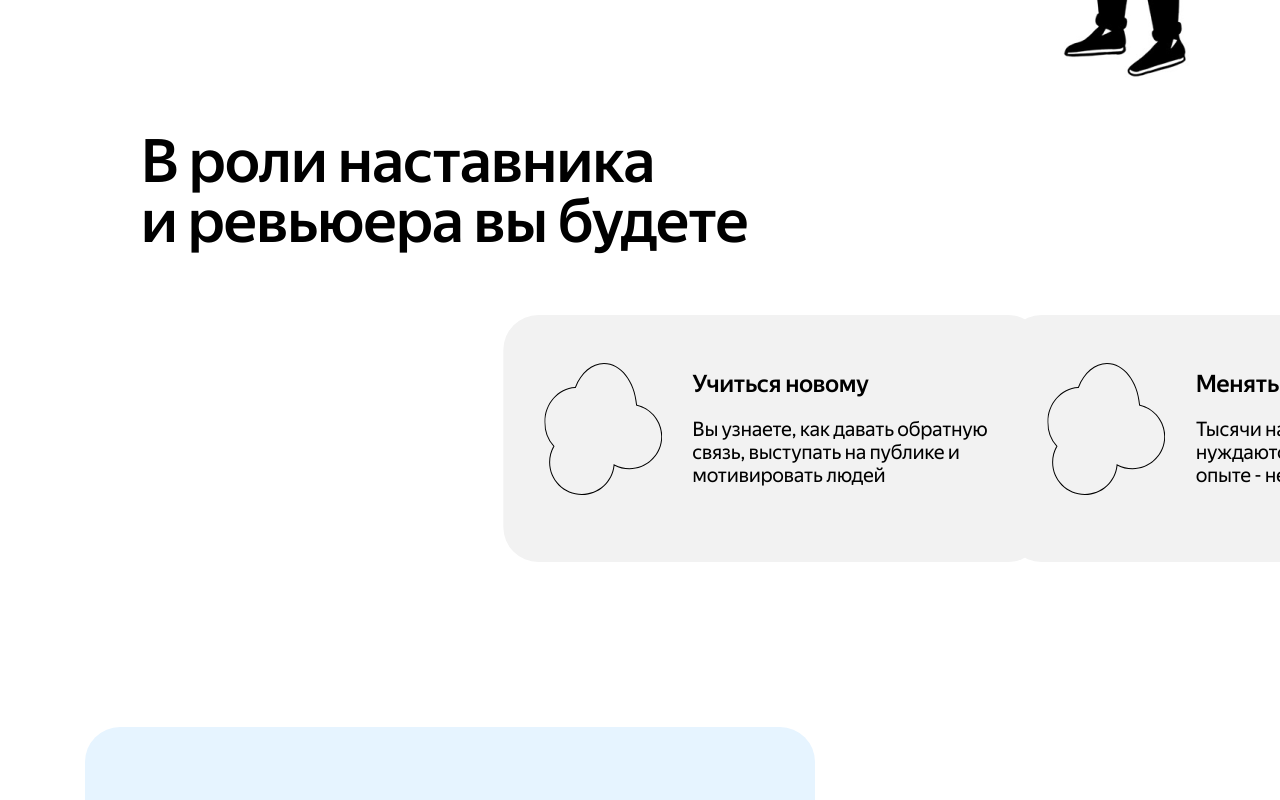
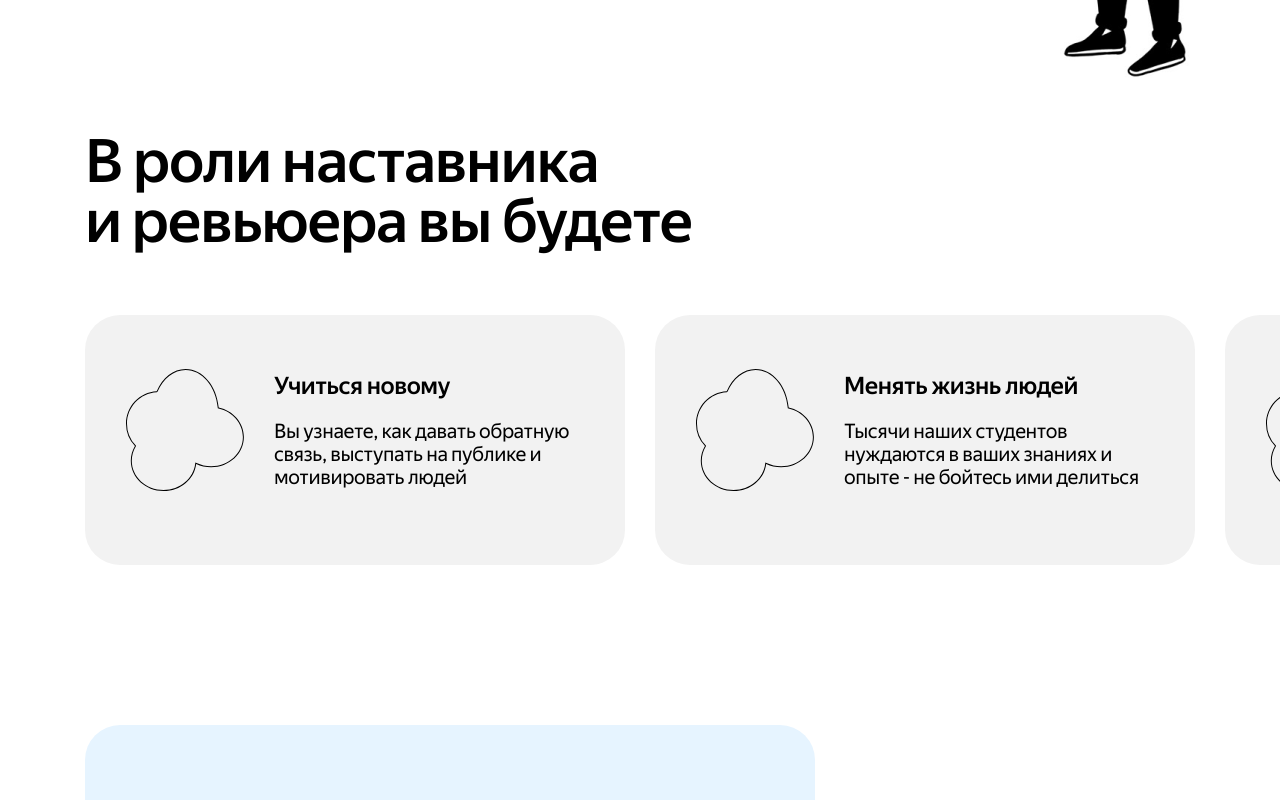
Before and after one commit to Andryuha-Nikolaev/hr-landing-page, a React (Create React App) app: page / in a window 1280 px wide. Shown: the part 1620-2420 px from the top of the page. Built offline with nearby package versions, Linux system fonts and the light colour scheme.

Commit message:
refactor: roles

```diff
--- a/src/components/Roles/Roles.css
+++ b/src/components/Roles/Roles.css
@@ -1,10 +1,27 @@
 .roles {
   /* padding: 70px 0 0 0; */
   margin: 0 auto;
-  /* max-width: 1110px; */
+  /* padding: 0 20px; */
+  /* margin-left: auto; */
+  /* max-width: 1275px; */
+
+  /* padding-left: 12%; */
+  padding: 0 20px;
+  /* margin-left: 20px;
+  margin-right: 20px; */
+  overflow: hidden;
+}
+
+.roles__contant {
+  margin: 0 auto;
+  margin-left: auto;
+  max-width: 1110px;
+  /* padding: 0 20px;
+  box-sizing: border-box; */
 }
 
 .roles__title {
+  /* max-width: 1110px; */
   font-style: normal;
   font-weight: 500;
   font-size: 60px;
@@ -13,12 +30,19 @@
   color: var(--color-text-primary);
   max-width: 770px;
   margin-bottom: 64px;
-  padding-left: 11%;
+  /* padding-left: 11%; */
   box-sizing: border-box;
 }
 
 .roles__container {
   display: none;
+}
+
+.roles__slide {
+  /* background-color: aqua; */
+  /* width: 540px; */
+  /* width: 200px; */
+  /* background-color: aqua; */
 }
 
 .role {
@@ -28,8 +52,9 @@
   padding: 55px 30px 75px 41px;
   background: var(--color-block-bg-secondary);
   border-radius: 35px;
-  width: 540px;
-  height: 247px;
+  /* width: 540px; */
+  /* width: 90%; */
+  height: 250px;
 }
 
 .role__title {
@@ -64,16 +89,41 @@
 
 .role__img {
   width: 118px;
-  height: 132px;
+  /* height: 132px; */
   margin-right: 30px;
 }
 
 .roles__slider {
+  /* margin: 0 auto; */
+  /* margin-left: auto; */
   width: 100%;
-  height: 252px;
+  /* height: 252px; */
+  overflow: visible;
+  /* max-width: 1110px; */
+  /* padding: 0 60px; */
 }
 
-@media screen and (min-width: 320px) and (max-width: 576px) {
+@media screen and (max-width: 1279px) {
+  .roles__slider {
+    /* margin: 0 auto; */
+    /* margin-left: auto; */
+    /* width: 100%;
+    height: 252px;
+    overflow: visible; */
+    /* max-width: 1110px; */
+    padding: 0 70px;
+  }
+  .role__img {
+    width: 70px;
+    /* height: 132px; */
+    margin-right: 10px;
+  }
+  .role {
+    height: 210px;
+  }
+}
+
+@media screen and (max-width: 1023px) {
   .roles {
     /* padding: 30px 0 0 0; */
     margin: 0 auto;
@@ -85,8 +135,8 @@
     line-height: 38px;
     max-width: 770px;
     margin-bottom: 25px;
-    padding-left: 20px;
-    padding-right: 20px;
+    /* padding-left: 20px;
+    padding-right: 20px; */
   }
 
   .roles__container {
@@ -104,7 +154,8 @@
     padding: 20px 30px;
     background: var(--color-block-bg-secondary);
     border-radius: 35px;
-    width: 335px;
+    /* width: 335px; */
+    width: 100%;
     height: 130px;
     margin-bottom: 15px;
   }
@@ -122,7 +173,7 @@
   .role__subtitle {
     font-size: 16px;
     line-height: 19px;
-    max-width: 275px;
+    max-width: 100%;
   }
 
   .role__wrap {
--- a/src/components/Roles/Roles.js
+++ b/src/components/Roles/Roles.js
@@ -8,21 +8,23 @@ import "./Roles.css";
 function Roles() {
   return (
     <section className="roles">
+      <div className="roles__contant">
         <h2 className="roles__title">
           В роли наставника и&nbsp;ревьюера&nbsp;вы&nbsp;будете
         </h2>
 
         <Swiper
           direction={"horizontal"}
-        slidesPerView={3}
-        spaceBetween={230}
-        centeredSlides={true}
+          slidesPerView={2}
+          // slidesPerView={"auto"}
+          spaceBetween={30}
+          centeredSlides={false}
           mousewheel={true}
           modules={[Mousewheel]}
           className="roles__slider"
         >
-        <ul>
-          <SwiperSlide>
+          {/* <ul> */}
+          <SwiperSlide className="roles__slide">
             <li className="role">
               <img className="role__img" src={images.cloud} alt="облако" />
               <div className="role__wrap">
@@ -70,7 +72,7 @@ function Roles() {
               </div>
             </li>
           </SwiperSlide>
-        </ul>
+          {/* </ul> */}
         </Swiper>
 
         <ul className="roles__container">
@@ -115,6 +117,7 @@ function Roles() {
             </div>
           </li>
         </ul>
+      </div>
     </section>
   );
 }
--- a/src/components/Share/Share.css
+++ b/src/components/Share/Share.css
@@ -2,6 +2,7 @@
   position: relative;
   min-height: 833px;
   overflow: hidden;
+  padding: 0 20px;
 }
 
 .share__container {
@@ -108,7 +109,7 @@
 
 @media screen and (max-width: 1023px) {
   .share {
-    min-height: 553px;
+    min-height: 453px;
   }
 
   .share__btn {
@@ -121,19 +122,19 @@
 
   .share__header,
   .share__header_type_color {
-    font-size: 32px;
-    line-height: 38px;
+    font-size: 42px;
+    line-height: 48px;
   }
 
   .share__image {
     width: 566px;
     height: 351px;
-    top: 190px;
-    right: 60px;
+    top: 90px;
+    right: -20px;
   }
 
   .share__wrap {
-    max-width: 100%;
+    /* max-width: 100%; */
   }
 }
 
```
Lines whose indentation alone changed are shown as unchanged.
